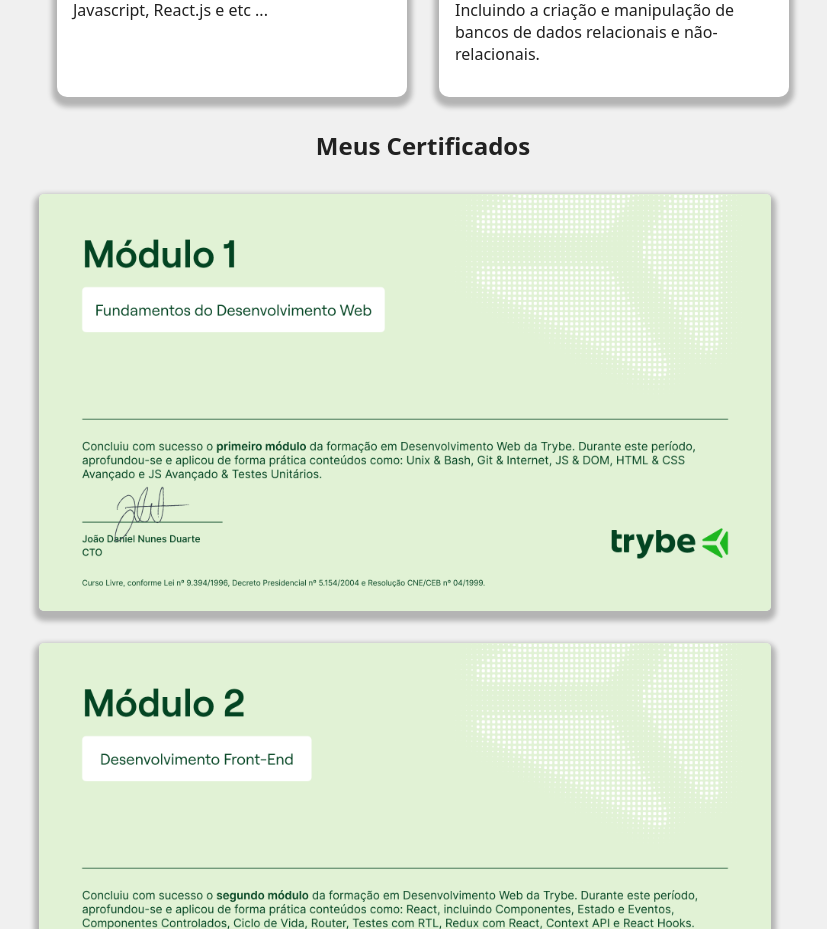
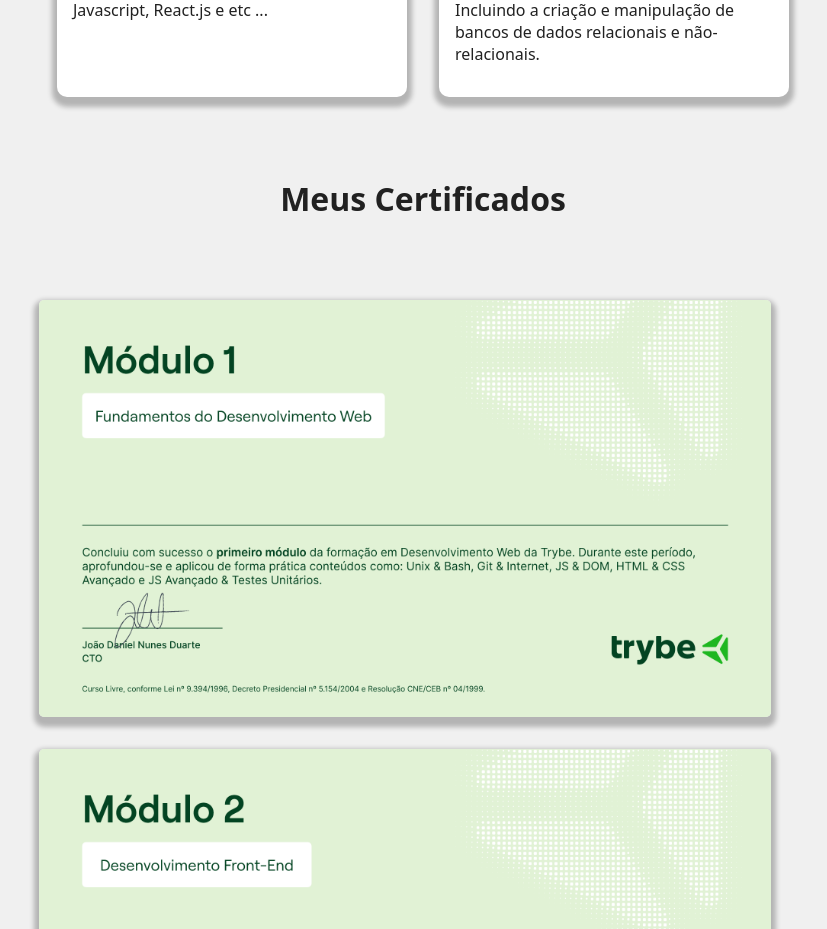
Before and after one commit to LuidiPiresHub/Portfolio, a React (Vite) app: page / in a window 1280 px wide. Shown: the part 1225-2154 px from the top of the page, without its empty margins (217-1044 px from the left). Built offline with nearby package versions, Linux system fonts and the light colour scheme.

Commit message:
fix: Ponto e Virgula

```diff
--- a/src/components/aboutMe/AboutMe.tsx
+++ b/src/components/aboutMe/AboutMe.tsx
@@ -2,7 +2,7 @@
 import myPhoto from '../../assets/photos/myPhoto.jpg';
 import styles from './AboutMe.module.css';
 import { FaDesktop, FaCog, FaDownload } from 'react-icons/fa';
-import cv from '../../assets/cv/LuidiPires.pdf'
+import cv from '../../assets/cv/LuidiPires.pdf';
 import certificates from '../../data/certificates';
 
 export default function AboutMe() {
@@ -54,7 +54,7 @@
           </p>
         </div>
       </section>
-      <h2>Meus Certificados</h2>
+      <h2 className={styles.subtitle}>Meus Certificados</h2>
       <section className={styles.certificatesContainer}>
         {certificates.map(({ image, name }) => (
           <a href={image} target='_blank' key={name}>
@@ -67,5 +67,5 @@
         <FaDownload />
       </a>
     </section>
-  )
+  );
 }
--- a/src/components/skills/Skills.tsx
+++ b/src/components/skills/Skills.tsx
@@ -12,5 +12,5 @@
         </picture>
       ))}</section>
     </div>
-  )
+  );
 }
--- a/src/data/certificates.ts
+++ b/src/data/certificates.ts
@@ -25,4 +25,4 @@
     name: 'Certificado de Desenvolvimento Web',
     image: certificate5,
   },
-]
+];
--- a/vite.config.ts
+++ b/vite.config.ts
@@ -1,7 +1,7 @@
-import { defineConfig } from 'vite'
-import react from '@vitejs/plugin-react-swc'
+import { defineConfig } from 'vite';
+import react from '@vitejs/plugin-react-swc';
 
 // https://vitejs.dev/config/
 export default defineConfig({
   plugins: [react()],
-})
+});
```
Also changed, not shown: src/main.tsx (+4 -4 lines).
